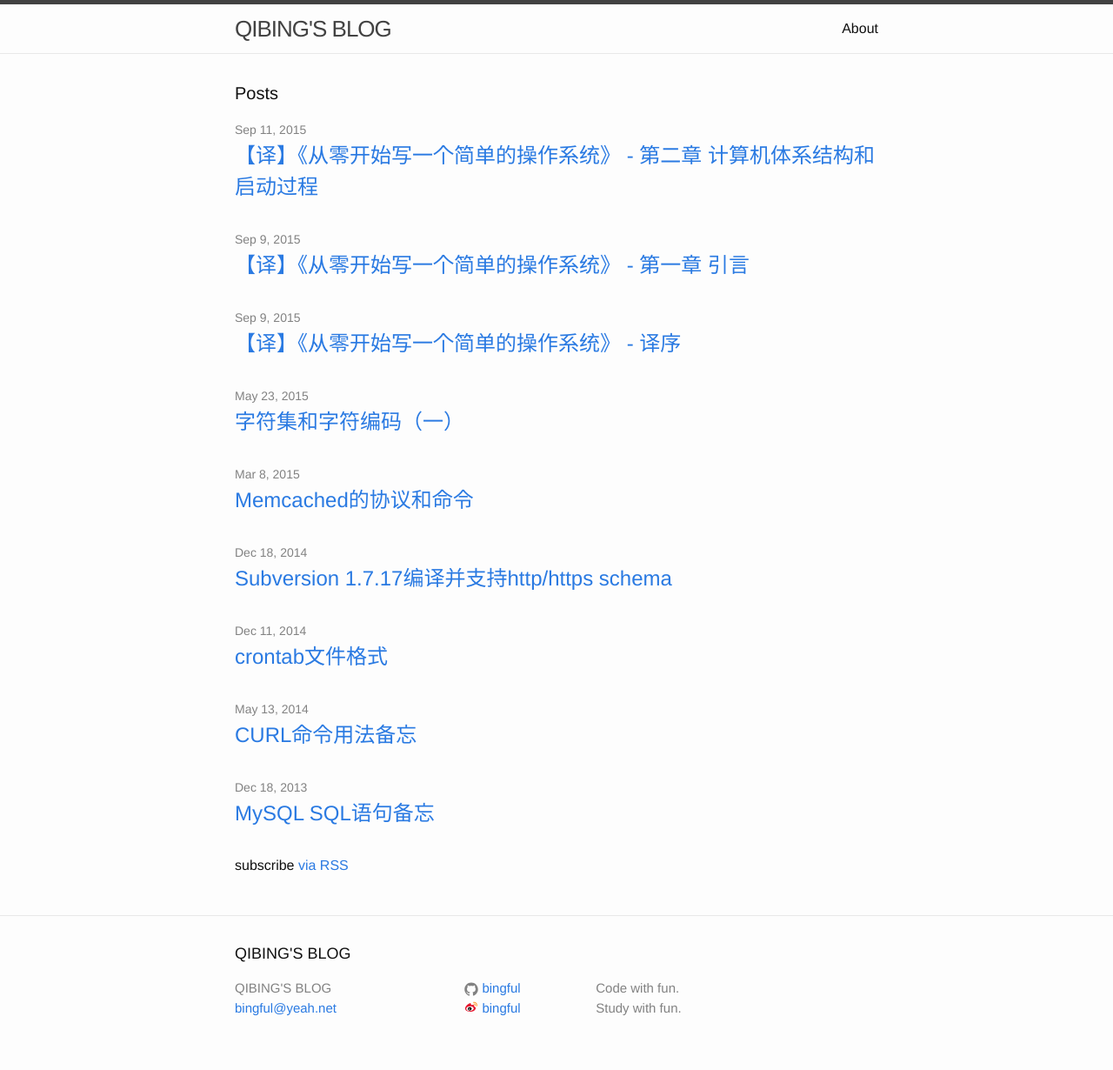
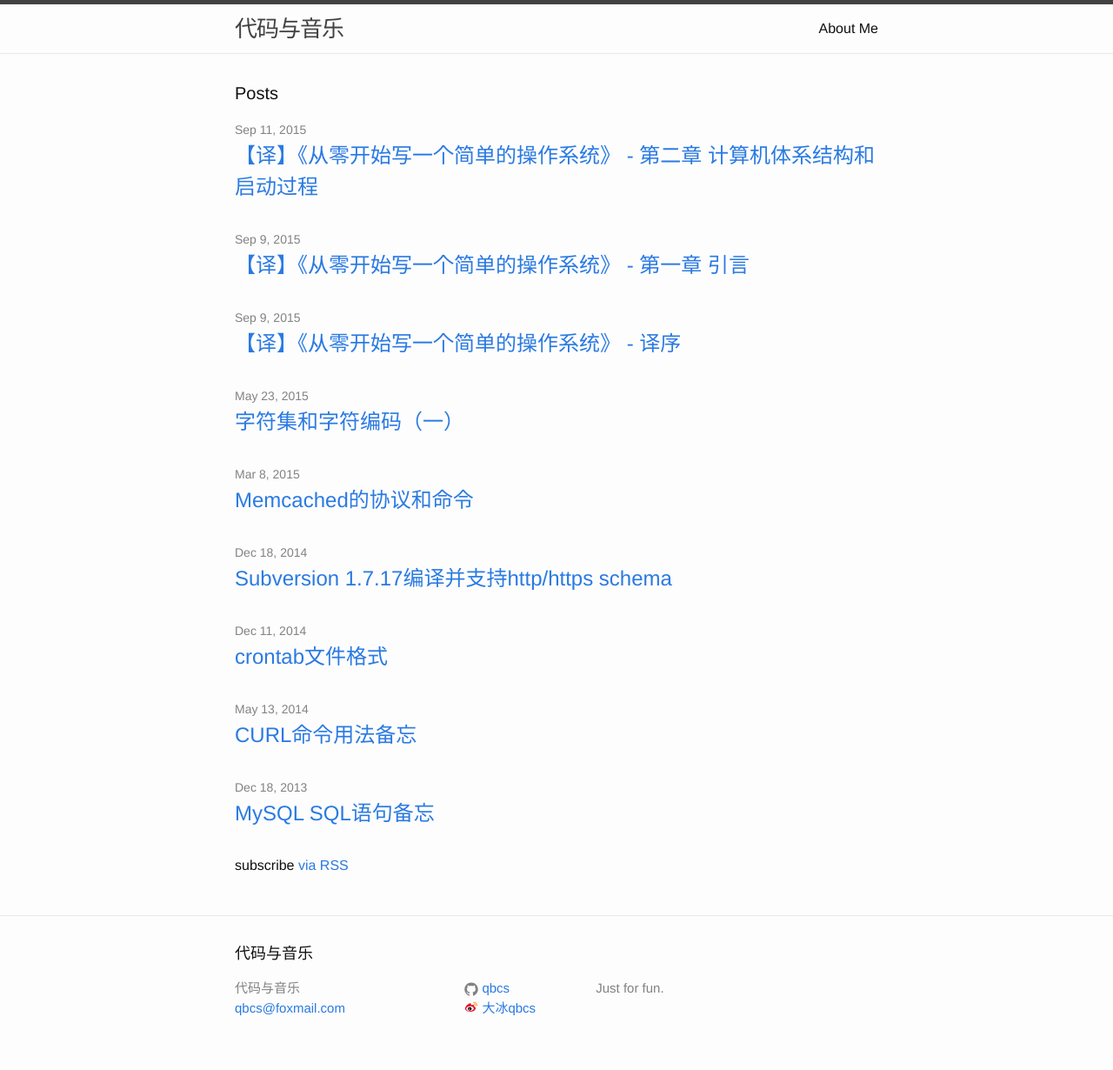
Before and after one commit to bingful/bingful.github.io, a Jekyll site: the page built from index.html, in a window 1280 px wide. Shown: the whole page at 87% size. Built offline with Jekyll 4.4.1, drawn with Linux system fonts in a browser that asks for light colours.

Commit message:
jekyll rebuild and sync to github

```diff
--- a/_config.yml
+++ b/_config.yml
@@ -1,15 +1,14 @@
 # Site settings
-title: QIBING'S BLOG
-email: bingful@yeah.net
+title: 代码与音乐
+email: qbcs@foxmail.com
 description: > # this means to ignore newlines until "baseurl:"
-  Code with fun.
-  <br>Study with fun.
+  Just for fun.
 baseurl: "" # the subpath of your site, e.g. /blog/
-url: "http://qibing.me" # the base hostname & protocol for your site
-weibo_username: 133814126
-weibo_nickname: bingful
-twitter_username: bingful
-github_username: bingful
+url: "http://祁冰.cn" # the base hostname & protocol for your site
+weibo_username: hustqibing
+weibo_nickname: 大冰qbcs
+#twitter_username: bingful
+github_username: qbcs
 
 # Build settings
 markdown: kramdown
```
Also changed, not shown: about.md (+4 -6 lines).
